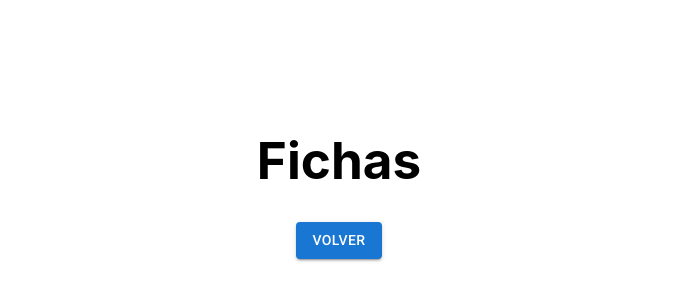
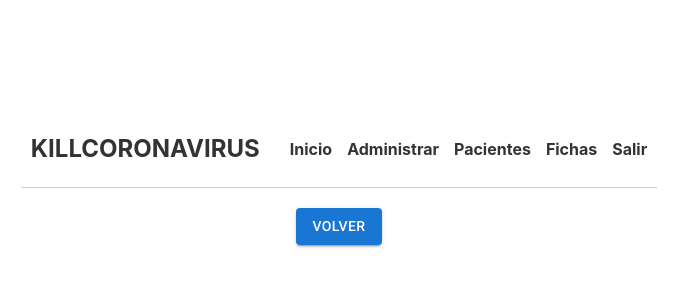
Before and after one commit to BenjaS180/killcoronavirus, a React (Vite) app: page /records in a window 1280 px wide. Shown: the part 222-522 px from the top of the page, without its empty margins (301-979 px from the left). Built offline with nearby package versions, Linux system fonts and the light colour scheme.

Commit message:
haciendo cambios en records

```diff
--- a/src/components/dashboard/index.jsx
+++ b/src/components/dashboard/index.jsx
@@ -28,7 +28,7 @@ function Dashboard() {
   return (
     <>
       <header>
-        <Navbar />
+        <Navbar/>
       </header>
       <main>
         <a href="https://vitejs.dev" target="_blank" rel="noopener noreferrer">
--- a/src/components/patient/index.jsx
+++ b/src/components/patient/index.jsx
@@ -2,6 +2,7 @@ import React from "react";
 import "./Patient.css"
 import { Link } from "react-router-dom";
 import Button from '@mui/material/Button';
+import Navbar from '../navbar/index';
 
 
 function Patient(){
--- a/src/components/records/Records.css
+++ b/src/components/records/Records.css
@@ -1,3 +1,3 @@
-.h1welcome{
-    color: black;
+.initial-h2{
+color: black;
 }
--- a/src/components/records/index.jsx
+++ b/src/components/records/index.jsx
@@ -1,15 +1,23 @@
 import React from "react";
 import { Link } from "react-router-dom";
 import Button from '@mui/material/Button';
-
+import Navbar from '../navbar/index';
+import "./Records.css"
 
 function Records(){
     return(
         <>
-        <h1 className="h1welcome">Fichas</h1>
+        <header>
+          <Navbar/>
+        </header>
+          <main>
+          <h2 className="initial-h2"></h2>
+            <section>
+            </section>
         <Link to={`/dashboard`}>
           <Button variant="contained">Volver</Button>
         </Link>
+        </main>
         </>
     )
 }
```
